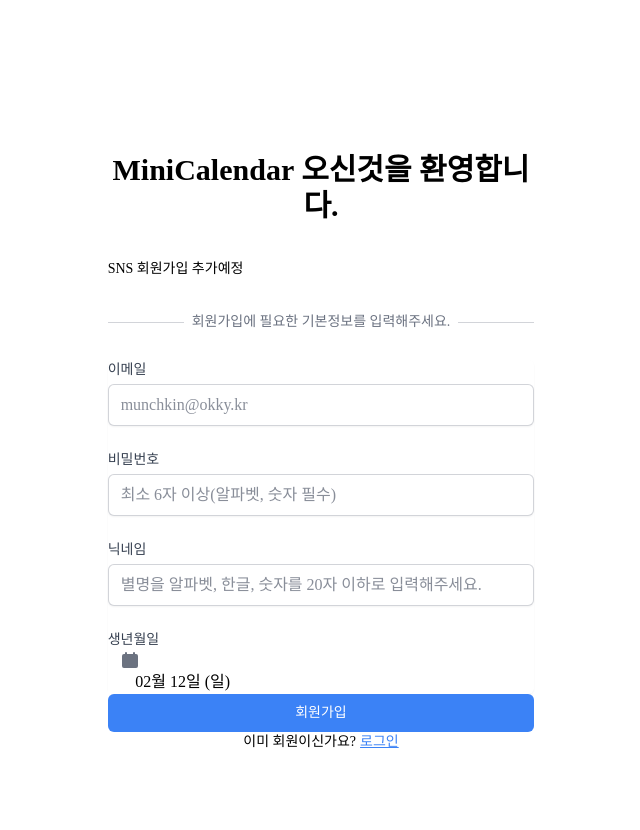
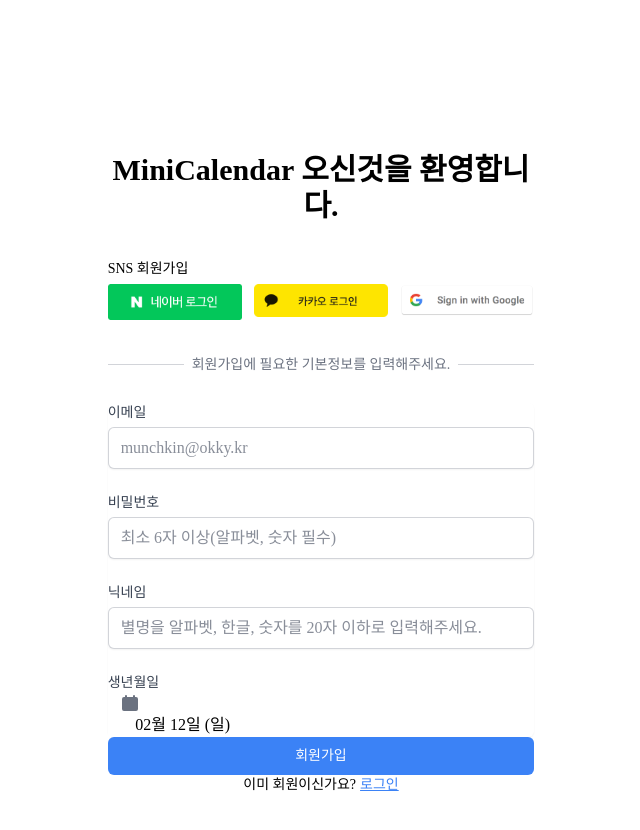
Before and after one commit to ghals5737/calendar-front, a Next.js app: page /signup in a window 1280 px wide. Shown: the top 830 px of the page, without its empty margins (319-959 px from the left). Built offline with nearby package versions, Linux system fonts and the light colour scheme; a web font is replaced by a local one.

Commit message:
[feat]:친구창추가

```diff
--- a/app/signup/page.tsx
+++ b/app/signup/page.tsx
@@ -1,5 +1,5 @@
 'use client'
-import {useState} from 'react';
+import {useState,useEffect} from 'react';
 import "react-datepicker/dist/react-datepicker.css";
 import { ko } from 'date-fns/esm/locale';
 import DatePicker from "react-datepicker";
@@ -11,6 +11,19 @@
 import { redirect } from 'next/dist/server/api-utils';
 import { PERMANENT_REDIRECT_STATUS } from 'next/dist/shared/lib/constants';
 import moment from 'moment'
+import Image from "next/image";
+import naverLogo from '../../img/naver-btn.png'
+import kakaoLogo from '../../img/kakao-btn.png'
+import googleLogo from '../../img/google-btn.png'
+import NaverLogin from '../../components/sns/NaverLogin';
+import {getNaverInfo,NaverCallback} from '../../components/sns/NaverLogin';
+import KaKaoLogin from '../../components/sns/KaKaoLogin';
+import GoogleLogin from '../../components/sns/GoogleLogin';
+import {usePathname,useSearchParams} from 'next/navigation';
+import { useSnsLoginInfo } from "../../store/useSnsLoginInfo";
+import {useRouter} from 'next/navigation'
+import decode from "jwt-decode";
+
 export default function Page(){
     const {addCalendar}=useCalendarInfo(state=>state);
     const {createUser}=useUser(state=>state)
@@ -43,6 +56,67 @@
         })
     }
 
+    const snsSignup=(email:string,snsType:string,birthday:Date|null)=>{
+        axios.post('/user/sns',{
+            email:email,
+            snsType:snsType,
+            birthday:birthday
+        }).then((result)=>{
+            console.log("result>",result.data.body.data)
+            sessionStorage.setItem("userId",result.data.body.data.userId)
+            sessionStorage.setItem("nickname",result.data.body.data.nickname)
+
+            addCalendar(
+                sessionStorage.getItem("userId")!
+                ,{
+                    calendarId:0,
+                    title:sessionStorage.getItem("nickname")!,
+                    description:sessionStorage.getItem("nickname")!+'님의 달력',
+                    color:'red',
+                    category:'def'
+            })
+            window.location.href = "/";
+        })
+
+    }
+
+    useEffect(() => {
+        const userData = getNaverInfo();
+        // console.log("query",queryString.parse(location.hash));
+        // console.log("userData",userData)
+        if (userData) {
+            //console.log("query",queryString.parse(location.hash));
+            console.log("userData",userData)
+            snsSignup(userData.email,'NAVER',null)
+        }
+
+        // if (query.naver) {
+        //     NaverCallback();
+        // }
+    }, []);
+
+
+
+    const successHandlerKaKao = (data:any) => {
+        console.log("data",data);
+        snsSignup(data.email,'KAKAO',null)
+    }
+
+    const failHandlerKaKao = (err:any) => {
+        console.log(err)
+    }
+
+
+    const successHandlerGoogle = (data:any) => {
+        const userInfo=decode<any>(data.credential)
+        console.log("userInfo",userInfo);
+        snsSignup(userInfo.email,'GOOGLE',null)
+      }
+
+      const failHandlerGoogle = (err:any) => {
+        console.log(err)
+      }
+
     return(
         <div className="flex justify-center px-6 pb-16 mt-20 sm:mt-32 sm:px-0">
             <div className="w-1/3 max-w-md">
@@ -51,8 +125,31 @@
                 </h2>
                 <div className="mx-4 sm:mx-0">
                 <div className="mt-8">
-                    <span className="text-sm font-medium">SNS 회원가입 추가예정</span>
+                    <span className="text-sm font-medium">SNS 회원가입</span>
                     <div className="grid grid-cols-3 gap-3 mt-1">
+                        <NaverLogin
+                                token={"dLiylAdbHmAPNv4dvQBQ"}
+                                callbackUrl={"http://localhost:3000/login"}
+                                render={() =><button>
+                                                <Image src={naverLogo} alt="blabla Logo" />
+                                            </button>}
+                        />
+                        <KaKaoLogin
+                            token={"da1341fca7194ea3f896379a7993384f"}
+                            successCallback = {successHandlerKaKao}
+                            fail = {failHandlerKaKao}
+                            render ={() =><button>
+                                                <Image src={kakaoLogo} alt="blabla Logo" />
+                                            </button>}
+                        />
+                        <GoogleLogin
+                            token={"684748789705-419aln9eqrnfo58vno506sr69rs3f58i.apps.googleusercontent.com"}
+                            success = {successHandlerGoogle}
+                            fail = {failHandlerGoogle}
+                            render ={() => <button>
+                                                <Image src={googleLogo} alt="blabla Logo" />
+                                            </button>}
+                        />
 
                     </div>
                 </div>
--- a/components/common/addCalendarSideBar.tsx
+++ b/components/common/addCalendarSideBar.tsx
@@ -1,11 +1,11 @@
 'use client';
 import CalendarList from '../calendar/calendarList'
 import Link from 'next/link'
-
+import FriendList from '../friend/friendList';
 function addCalendarSideBar(){
     return(
         <aside  className="border-r-2 border-gray-100">
-            <div className='p-2 text-2xl'>내 캘린더</div>
+            <div className='p-2 font-bold text-lg text-gray-700'>내 캘린더</div>
             <CalendarList></CalendarList>
             <div className='flex items-center'>
                 <Link href={'/calendar/create'}>
@@ -15,7 +15,20 @@
                         </div>
                     </div>
                     <div>
-                        <span>새 캘린더</span>
+                        <span className='font-bold text-base text-gray-700'>새 캘린더</span>
+                    </div>
+                </Link>
+            </div>
+            <FriendList></FriendList>
+            <div className='flex items-center mt-2'>
+                <Link href={'/calendar/create'}>
+                    <div role="button" className="pl-1 pr-2">
+                        <div className="flex items-center justify-center w-12 border-2 border-dotted border-zinc-500 h-11">
+                            <span className='text-2xl font-bold text-zinc-500'>+</span>
+                        </div>
+                    </div>
+                    <div>
+                        <span className='font-bold text-base text-gray-700'>친구 추가</span>
                     </div>
                 </Link>
             </div>
--- a/components/common/header.tsx
+++ b/components/common/header.tsx
@@ -114,7 +114,7 @@
             </div>
           </Fragment>:
           <div className='relative flex'>
-            <label>{nickname}</label>
+            <label className='text-lg text-gray-700'>{nickname}</label>
             <button
             className="ml-2 hidden h-[35px] w-[85px] items-center justify-center rounded-3xl border border-gray-500/30 bg-white text-center text-xs font-medium text-gray-900 shadow-sm hover:bg-gray-100 focus:outline-none dark:border-gray-500/70 dark:bg-gray-700 dark:text-gray-100 dark:hover:bg-gray-600 sm:flex lg:ml-10"
             onClick={logout}>
--- /dev/null
+++ b/components/friend/friendList.tsx
@@ -0,0 +1,33 @@
+'use client';
+//import Image from "next/image";
+import Gravatar from 'react-gravatar';
+
+const friendList=()=>{
+    let email="ghals5737@gmail.com"
+    return (
+        // <div className="fixed top-16 left-4 w-80 max-h-96 bg-white shadow-md rounded-sm overflow-y-auto">
+            <div className='mt-8'>
+            <div className="py-2 px-3 border-b border-gray-200 font-bold text-lg text-gray-700">친구 목록</div>
+            <div className="py-2 px-1 cursor-pointer hover:bg-gray-100 border-b border-gray-200">
+                <div className="flex items-center">
+                    <Gravatar email={email} size={45} />
+                    <div className="flex-grow text-sm font-medium text-gray-700 truncate ml-2">박준영</div>
+                </div>
+            </div>
+            <div className="py-2 px-1 cursor-pointer hover:bg-gray-100 border-b border-gray-200">
+                <div className="flex items-center">
+                    <Gravatar email={email} size={45} />
+                    <div className="flex-grow text-sm font-medium text-gray-700 truncate ml-2">김민아</div>
+                </div>
+            </div>
+            <div className="py-2 px-1 cursor-pointer hover:bg-gray-100 border-b border-gray-200">
+                <div className="flex items-center">
+                    <Gravatar email={email} size={45} />
+                    <div className="flex-grow text-sm font-medium text-gray-700 truncate ml-2">이재민</div>
+                </div>
+            </div>
+         </div>
+    )
+}
+
+export default friendList
--- a/package.json
+++ b/package.json
@@ -24,6 +24,7 @@
     "dark-mode-toggle": "^0.14.3",
     "eslint": "8.29.0",
     "eslint-config-next": "13.0.6",
+    "gravatar": "^1.8.2",
     "jwt-decode": "^3.1.2",
     "moment": "^2.29.4",
     "next": "13.0.6",
@@ -32,6 +33,7 @@
     "react-dnd": "^16.0.1",
     "react-dnd-html5-backend": "^16.0.1",
     "react-dom": "18.2.0",
+    "react-gravatar": "^2.6.3",
     "react-modal": "^3.16.1",
     "react-naver-login": "^0.1.4",
     "react-portal": "^4.2.2",
@@ -43,6 +45,7 @@
     "zustand": "^4.1.5"
   },
   "devDependencies": {
+    "@types/react-gravatar": "^2.6.10",
     "autoprefixer": "^10.4.13",
     "postcss": "^8.4.19",
     "tailwindcss": "^3.2.4"
```
Also changed, not shown: components/calendar/calendar.tsx (+10 -10 lines), 2 other files (tests, documents, lock files or other folders).
